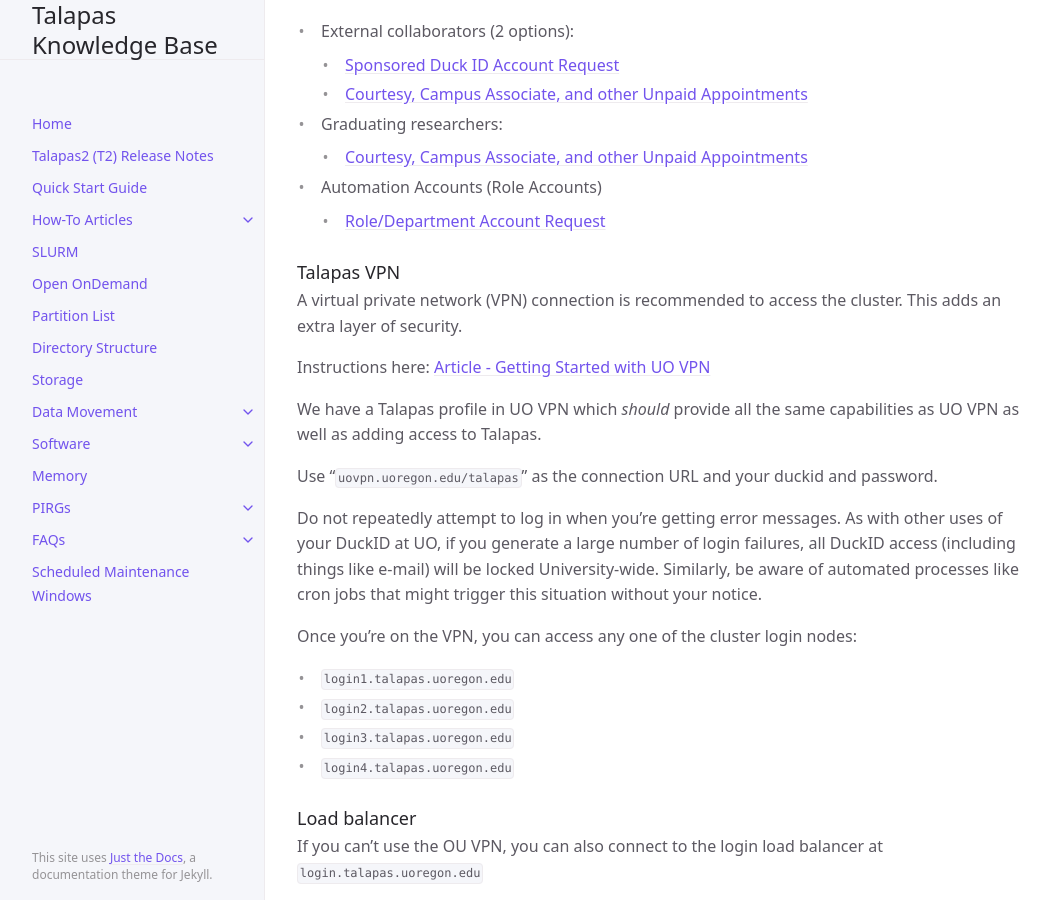
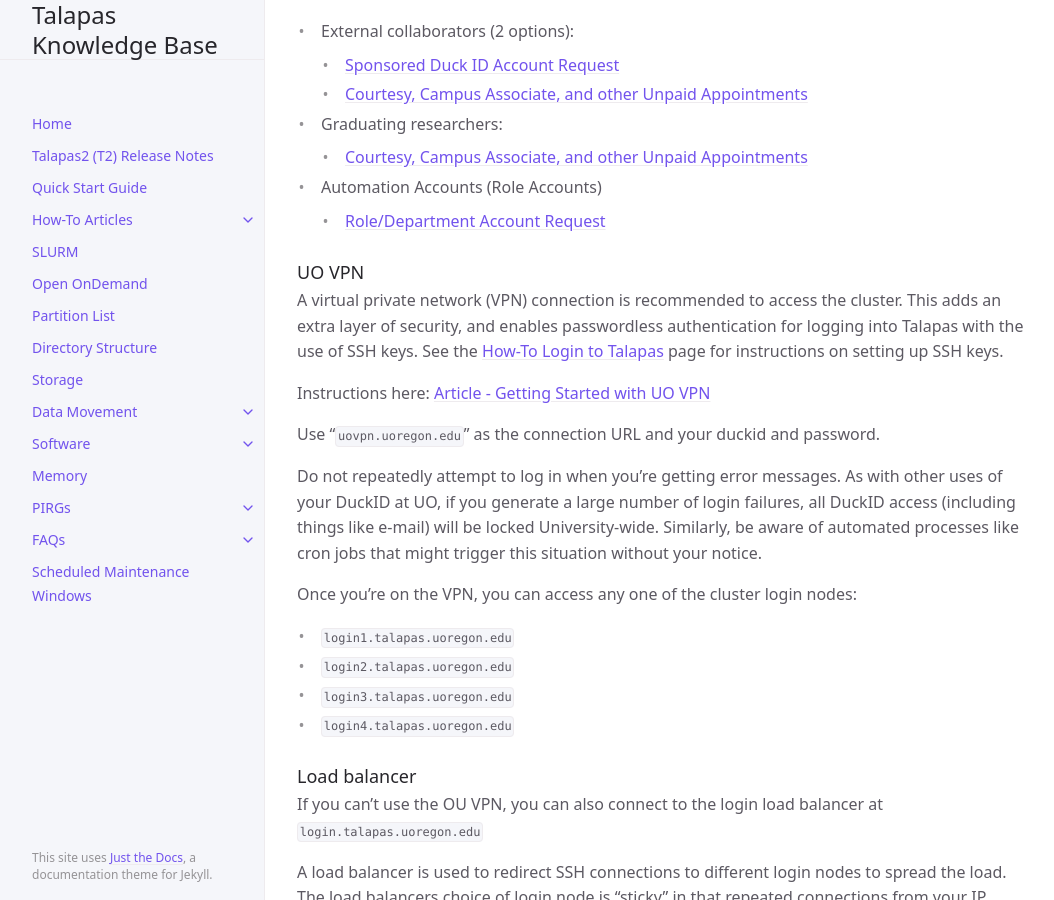
Before and after one commit to uoracs/talapas2-knowledge-base, a Jekyll site: the page built from docs/t2_release_notes.md, in a window 1280 px wide and 900 px high, scrolled down 638 px. Shown: the whole window, without its empty margins (107-1161 px from the left). Built offline with Jekyll 4.4.1, drawn with Linux system fonts in a browser that asks for light colours; cached includes are drawn as plain includes.

Commit message:
remove details of Talapas profile of UO VPN -- not needed as normal uovpn gets users all access they need for talapas

```diff
--- a/docs/t2_release_notes.md
+++ b/docs/t2_release_notes.md
@@ -33,15 +33,13 @@ Links are provided below for external collaborators, graduating researchers, or
 - Automation Accounts (Role Accounts)
   - [Role/Department Account Request](https://service.uoregon.edu/TDClient/2030/Portal/Requests/ServiceDet?ID=20173)
 
-### Talapas VPN
+### UO VPN
 
-A virtual private network (VPN) connection is recommended to access the cluster. This adds an extra layer of security.
+A virtual private network (VPN) connection is recommended to access the cluster. This adds an extra layer of security, and enables passwordless authentication for logging into Talapas with the use of SSH keys. See the [How-To Login to Talapas]({% link docs/how-to_articles/how-to_login_to_talapas.md %}) page for instructions on setting up SSH keys.
 
 Instructions here: [Article - Getting Started with UO VPN](https://service.uoregon.edu/TDClient/2030/Portal/KB/ArticleDet?ID=31471)
 
-We have a Talapas profile in UO VPN which _should_ provide all the same capabilities as UO VPN as well as adding access to Talapas.
-
-Use “`uovpn.uoregon.edu/talapas`" as the connection URL and your duckid and password.
+Use “`uovpn.uoregon.edu`" as the connection URL and your duckid and password.
 
 Do not repeatedly attempt to log in when you’re getting error messages. As with other uses of your DuckID at UO, if you generate a large number of login failures, all DuckID access (including things like e-mail) will be locked University-wide. Similarly, be aware of automated processes like cron jobs that might trigger this situation without your notice.
 
```
